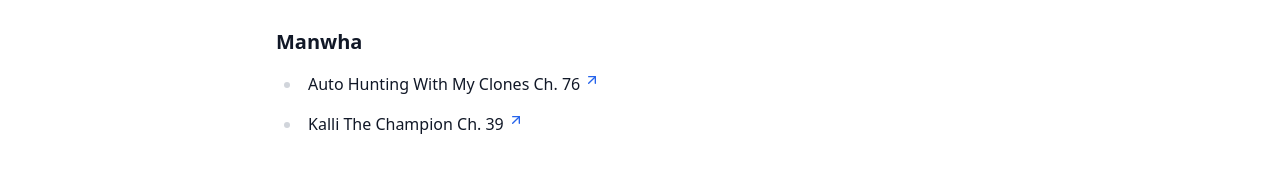
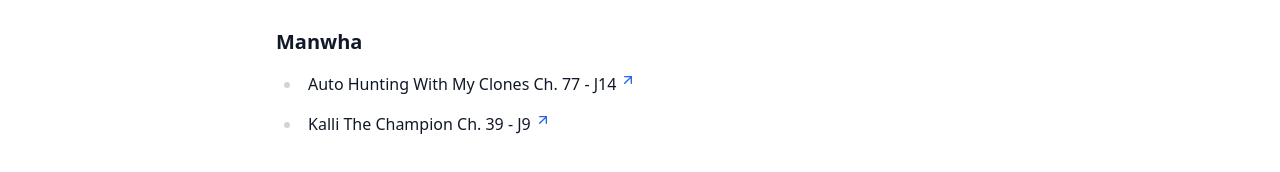
Before and after one commit to nrjdalal/v0.nrjdalal.com, a Next.js app: page /blog/bookmarks in a window 1280 px wide. Shown: the part 354-526 px from the top of the page. Built offline with nearby package versions, Linux system fonts and the light colour scheme.

Commit message:
bookmark+

```diff
--- a/src/app/(mdx)/blog/bookmarks/page.mdx
+++ b/src/app/(mdx)/blog/bookmarks/page.mdx
@@ -13,5 +13,5 @@ export const metadata = {
 
 ### Manwha
 
-- [<p className="flex gap-1">Auto Hunting With My Clones Ch. 76<ArrowUpRight className="mt-0.5 h-4 w-4 text-blue-600" /></p>](https://manhuaus.com/manga/auto-hunting-with-my-clones)
-- [<p className="flex gap-1">Kalli The Champion Ch. 39<ArrowUpRight className="mt-0.5 h-4 w-4 text-blue-600" /></p>](https://manhuaus.com/manga/kalli-the-champion)
+- [<p className="flex gap-1">Auto Hunting With My Clones Ch. 77 - J14<ArrowUpRight className="mt-0.5 h-4 w-4 text-blue-600" /></p>](https://manhuaus.com/manga/auto-hunting-with-my-clones)
+- [<p className="flex gap-1">Kalli The Champion Ch. 39 - J9<ArrowUpRight className="mt-0.5 h-4 w-4 text-blue-600" /></p>](https://manhuaus.com/manga/kalli-the-champion)
```
